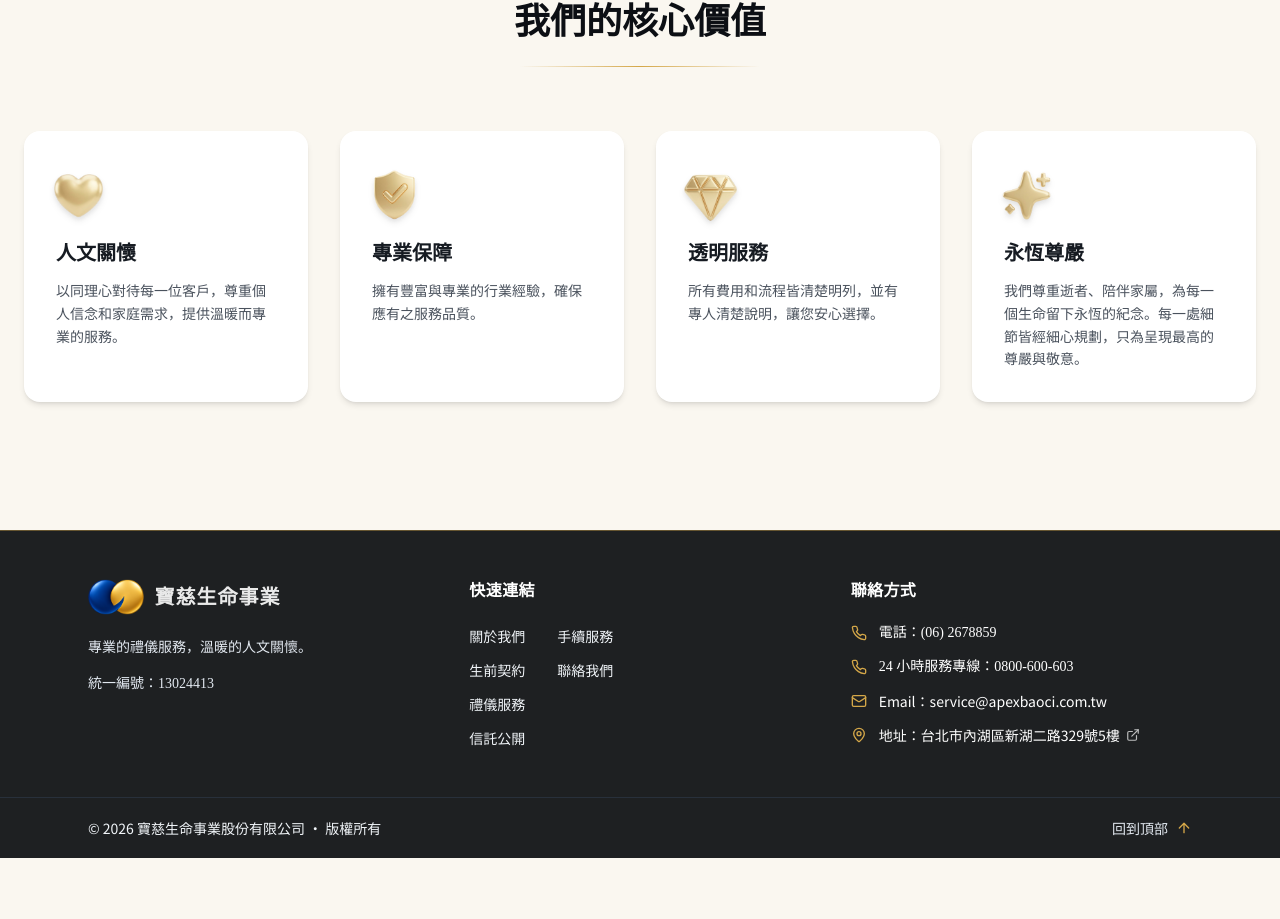
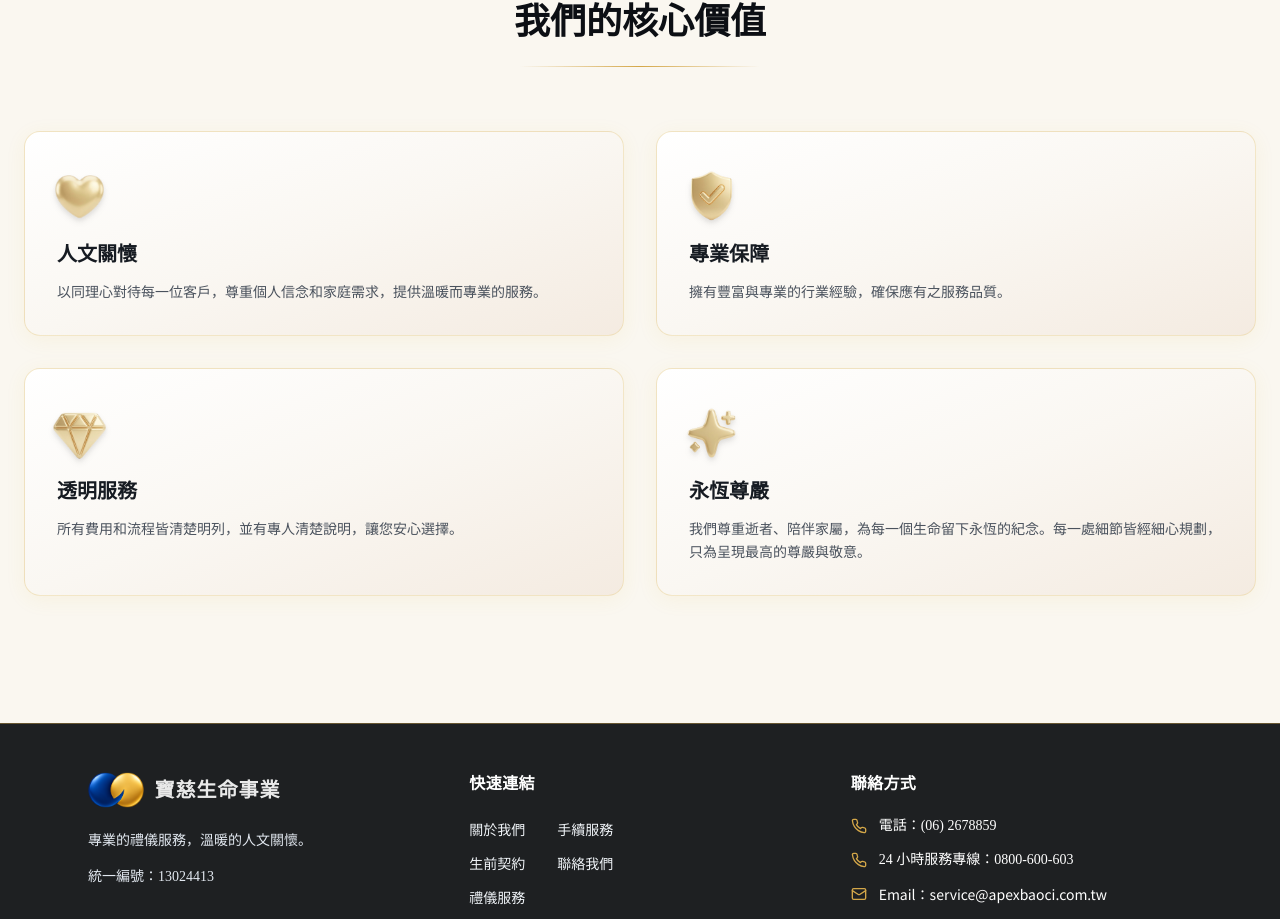
Before and after one commit to m9606286/baoci-life-website, a React (Vite) app: page / in a window 1280 px wide. Shown: the part 3073-3992 px from the top of the page. Before the commit the page ends 3931 px from the top, so only its background shows below. Built offline with nearby package versions, Linux system fonts and the light colour scheme.

Commit message:
Update CoreValues.tsx

```diff
--- a/src/components/CoreValues.tsx
+++ b/src/components/CoreValues.tsx
@@ -44,17 +44,25 @@ export default function CoreValues() {
         </div>
 
         {/* Cards */}
-        <div className="grid grid-cols-1 sm:grid-cols-2 lg:grid-cols-4 gap-6 lg:gap-8">
+        <div className="grid grid-cols-1 sm:grid-cols-2 lg:gap-8 gap-6">
           {coreValues.map((value, idx) => {
             return (
               <div
                 key={value.title}
                 className={`reveal reveal-delay-${
                   idx + 1
-                } group relative bg-white rounded-2xl p-8 shadow-md hover:shadow-2xl hover:shadow-ink-900/10 transition-all duration-500 hover:-translate-y-2 overflow-hidden cursor-pointer`}
+                } group relative rounded-2xl p-8 transition-all duration-500 hover:-translate-y-2 overflow-hidden cursor-pointer
+                /* 質感漸層背景：純白漸變至柔軟米金暖色 */
+                bg-gradient-to-br from-white via-[#faf7f2] to-[#f4ebe1]
+                /* 質感金色外框與微光陰影 */
+                border border-gold-200/60 hover:border-gold-400/80
+                shadow-[0_4px_20px_rgba(212,175,55,0.08)] hover:shadow-[0_12px_30px_rgba(212,175,55,0.18)]`}
               >
+                {/* Hover 時亮光漸層覆蓋（提升質感微光） */}
+                <div className="absolute inset-0 bg-gradient-to-tr from-transparent via-white/40 to-white/80 opacity-0 group-hover:opacity-100 transition-opacity duration-500 pointer-events-none" />
+
                 {/* Image Container (移到時僅微微放大，不位移) */}
-                <div className="relative mb-3 flex items-center justify-start h-16">
+                <div className="relative mb-3 flex items-center justify-start h-16 z-10">
                   <img
                     src={value.image}
                     alt={value.title}
@@ -63,16 +71,16 @@ export default function CoreValues() {
                 </div>
 
                 {/* 標題：預設黑色/深色，Hover 時轉為淺深金色 */}
-                <h3 className="font-serif-tc text-xl text-ink-800 group-hover:text-gold-600 font-bold mb-3 transition-colors duration-300">
+                <h3 className="relative z-10 font-serif-tc text-xl text-ink-800 group-hover:text-gold-600 font-bold mb-3 transition-colors duration-300">
                   {value.title}
                 </h3>
 
-                <p className="text-ink-500 text-sm leading-relaxed">
+                <p className="relative z-10 text-ink-500 text-sm leading-relaxed">
                   {value.description}
                 </p>
 
                 {/* Bottom accent (底部金色指示線) */}
-                <div className="absolute bottom-0 left-0 right-0 h-1 bg-gradient-to-r from-gold-400 via-gold-500 to-gold-300 scale-x-0 group-hover:scale-x-100 transition-transform duration-500 origin-left" />
+                <div className="absolute bottom-0 left-0 right-0 h-[2px] bg-gradient-to-r from-gold-300 via-gold-500 to-gold-300 scale-x-0 group-hover:scale-x-100 transition-transform duration-500 origin-left z-10" />
               </div>
             );
           })}
```
